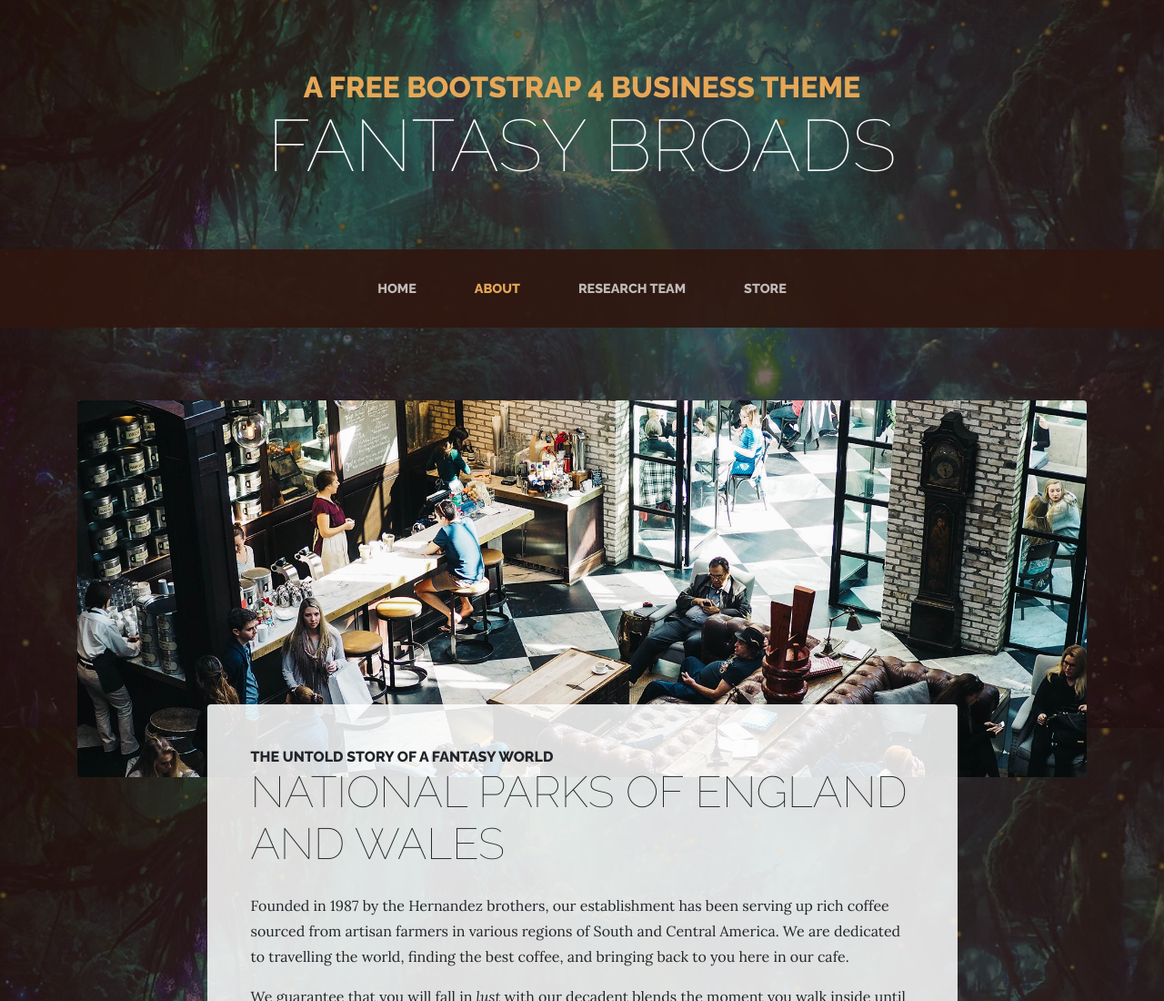
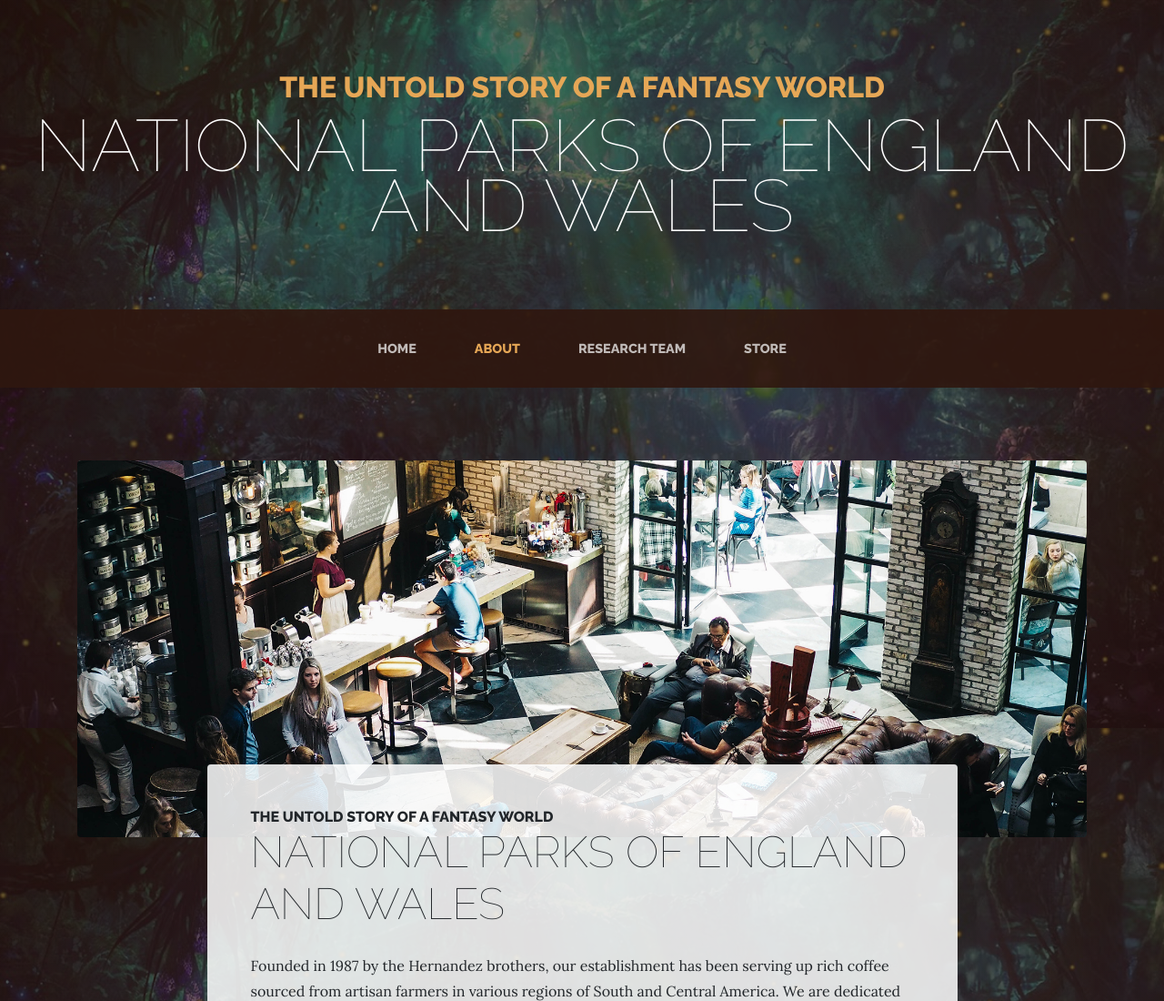
Before and after one commit to koutiany/chi19-webdata, a website: page about.html in a window 1280 px wide. Shown: the top 1100 px of the page at 91% size. Drawn offline with Linux system fonts and the light colour scheme.

Commit message:
Update about.html

```diff
--- a/about.html
+++ b/about.html
@@ -25,8 +25,8 @@
 <body>
 
   <h1 class="site-heading text-center text-white d-none d-lg-block">
-    <span class="site-heading-upper text-primary mb-3">A Free Bootstrap 4 Business Theme</span>
-    <span class="site-heading-lower">Fantasy Broads</span>
+    <span class="site-heading-upper text-primary mb-3">The Untold Story of a Fantasy World</span>
+    <span class="site-heading-lower">National Parks of England and Wales</span>
   </h1>
 
   <!-- Navigation -->
```
